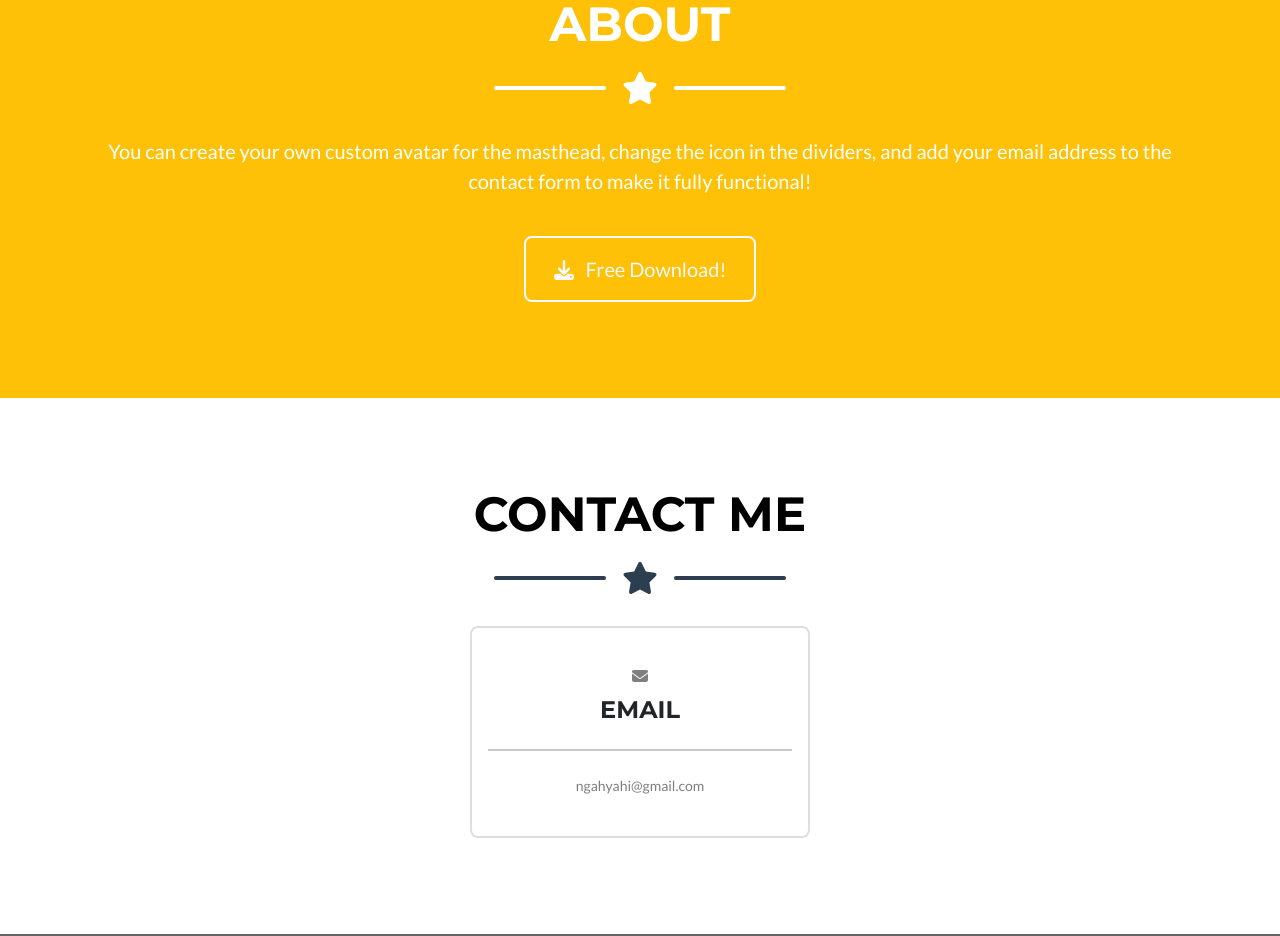
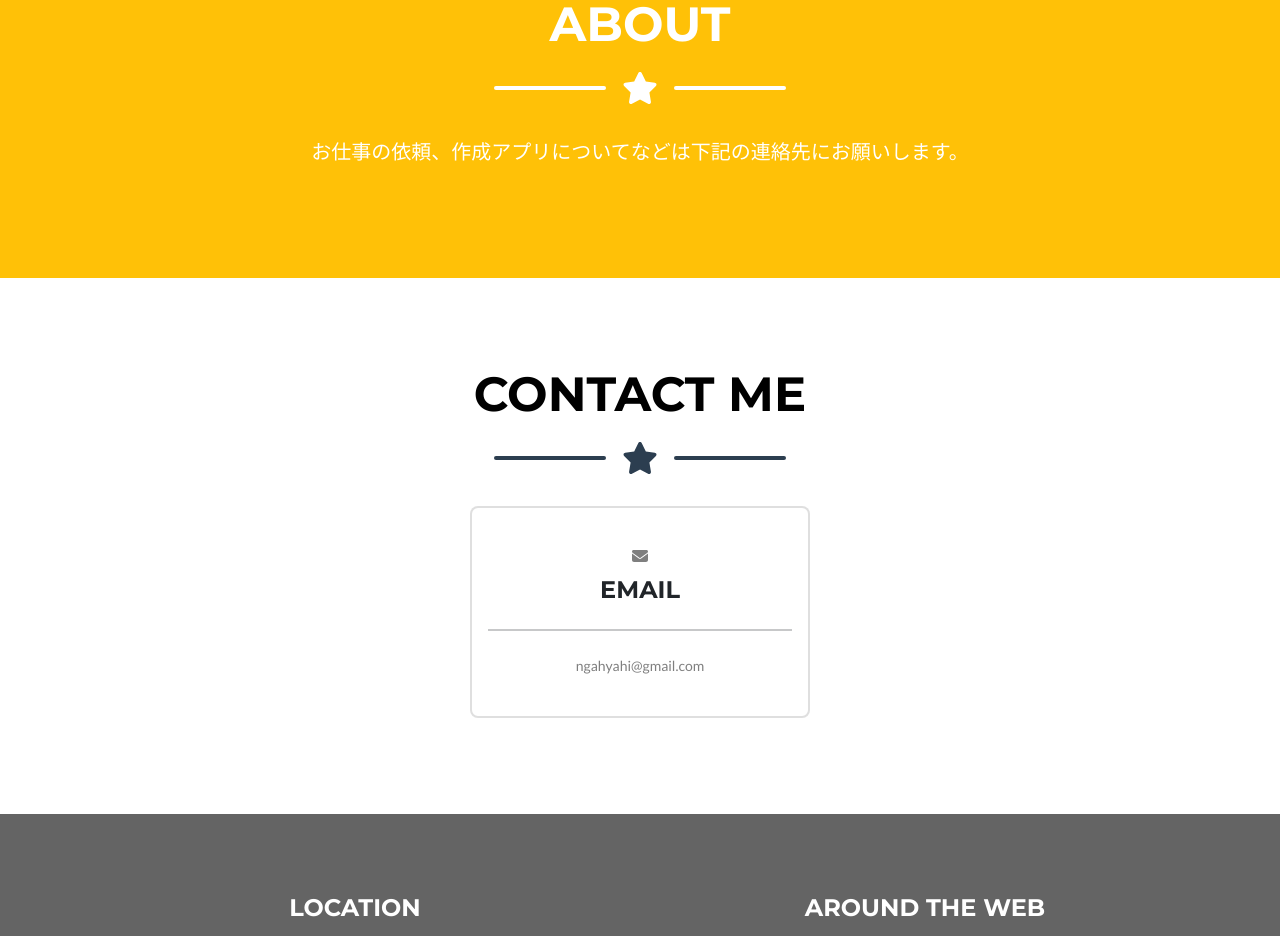
Before and after one commit to Rockreeee/profile-web-page, a plain HTML site: page index.html in a window 1280 px wide. Shown: the part 1660-2596 px from the top of the page. Drawn offline with nearby package versions, Linux system fonts and the light colour scheme.

Commit message:
about changed

```diff
--- a/index.html
+++ b/index.html
@@ -112,14 +112,7 @@
                 </div>
                 <!-- About Section Content-->
                 <div class="row">
-                    <div class="col-lg-12 me-auto text-center"><p class="lead">You can create your own custom avatar for the masthead, change the icon in the dividers, and add your email address to the contact form to make it fully functional!</p></div>
-                </div>
-                <!-- About Section Button-->
-                <div class="text-center mt-4">
-                    <a class="btn btn-xl btn-outline-light" href="https://startbootstrap.com/theme/freelancer/">
-                        <i class="fas fa-download me-2"></i>
-                        Free Download!
-                    </a>
+                    <div class="col-lg-12 me-auto text-center"><p class="lead">お仕事の依頼、作成アプリについてなどは下記の連絡先にお願いします。</p></div>
                 </div>
             </div>
         </section>
```
